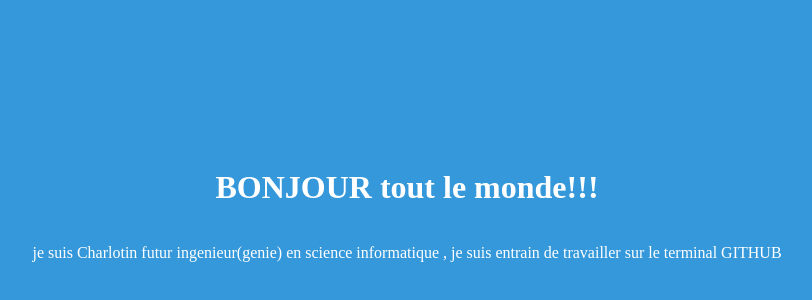
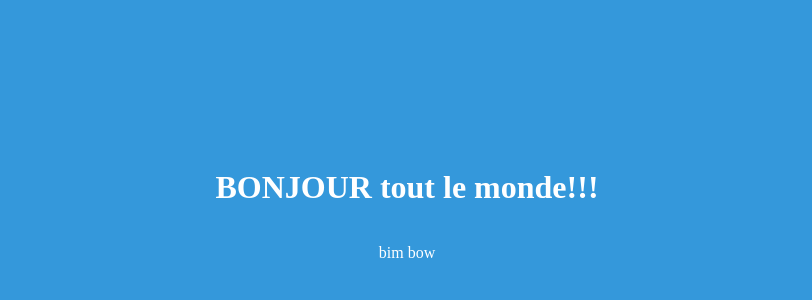
Before and after one commit to RwTechnology/hi, a plain HTML site: page index.html in a window 1280 px wide. Shown: the part 172-472 px from the top of the page, without its empty margins (241-1053 px from the left). Drawn offline with Linux system fonts and the light colour scheme.

Commit message:
reinitialisation du paragraphe

```diff
--- a/index.html
+++ b/index.html
@@ -26,6 +26,6 @@
 </head>
 <body>
   <h1>BONJOUR tout le monde!!!</h1>
-  <p>je suis Charlotin futur ingenieur(genie) en science informatique  , je suis entrain de travailler sur le terminal GITHUB</p>
+  <p>bim bow</p>
 </body>
 </html>
```
